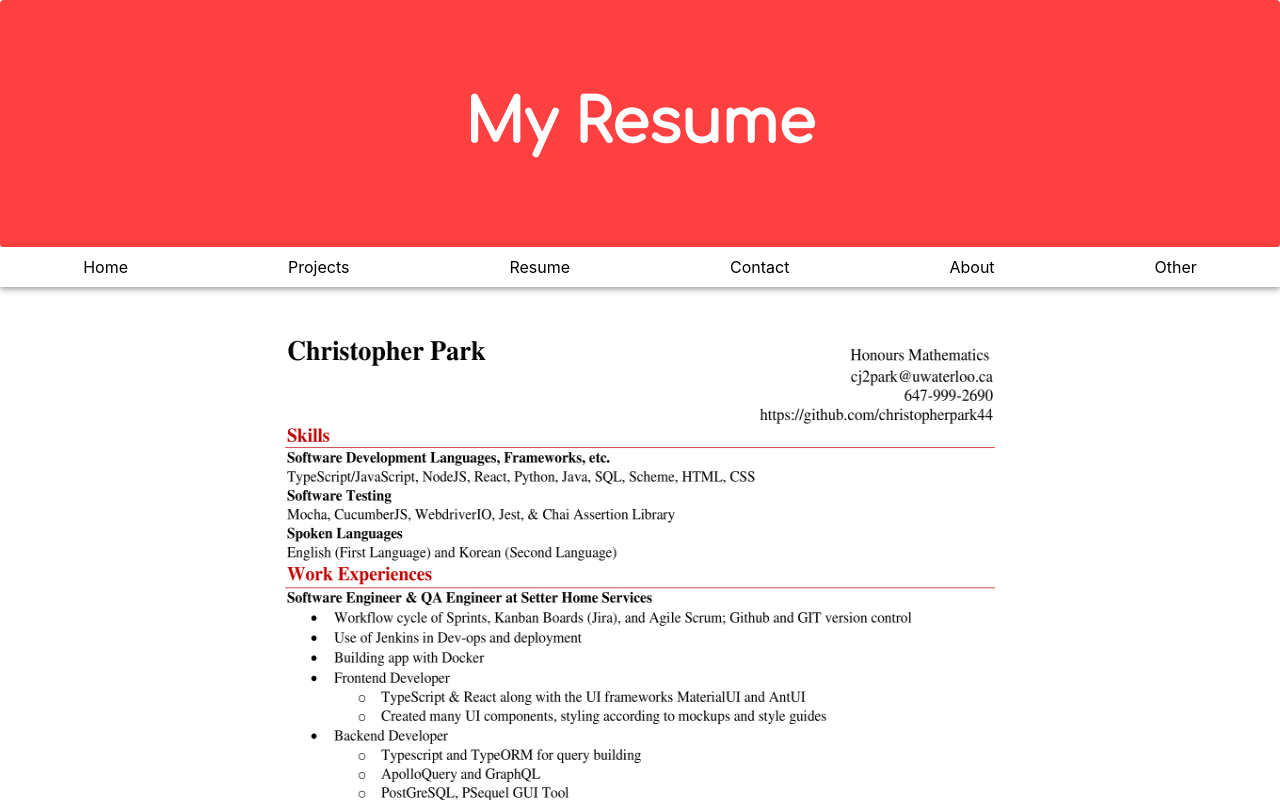
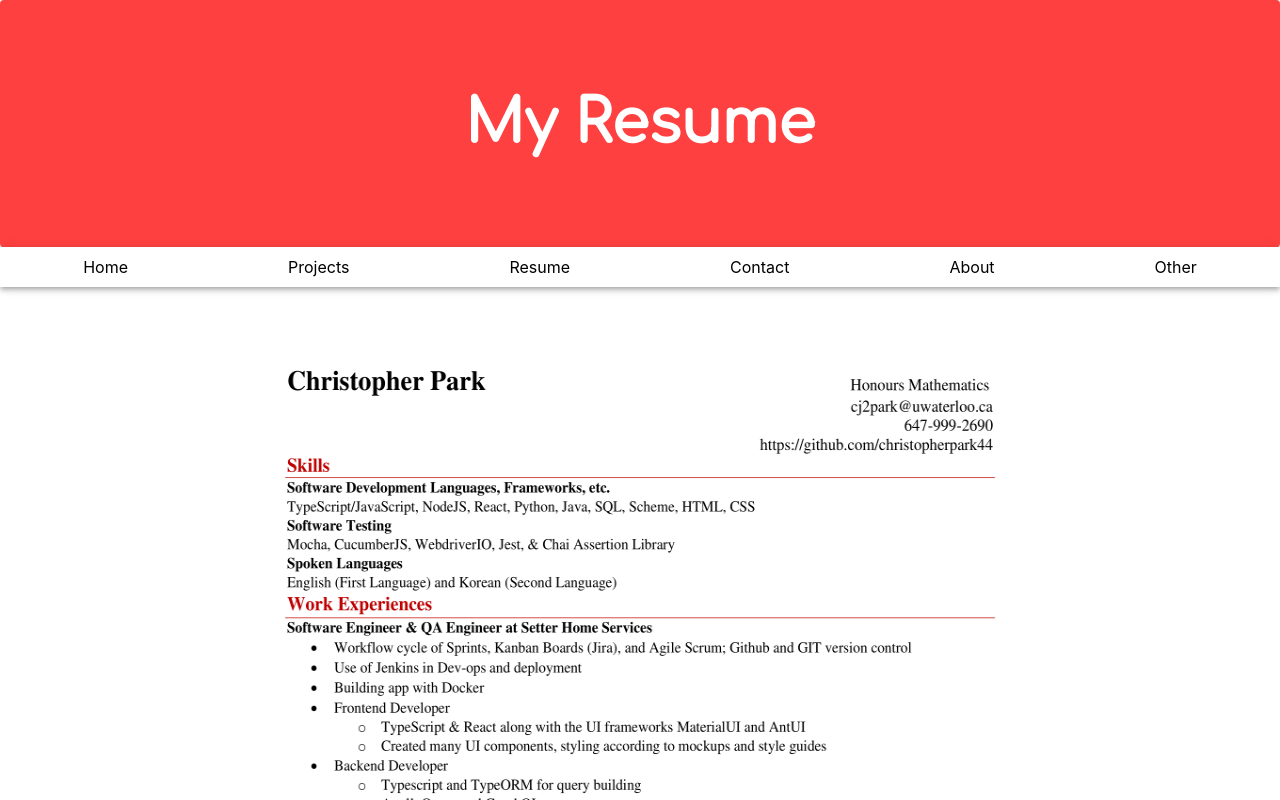
Before and after one commit to christopherpark44/my-website, a React (Create React App) app: page /resume in a window 1280 px wide. Shown: the top 800 px of the page. Built offline with nearby package versions, Linux system fonts and the light colour scheme.

Commit message:
deployment additions

```diff
--- a/package.json
+++ b/package.json
@@ -1,4 +1,5 @@
 {
+  "homepage": "https://christopherpark44.github.io/my-website/",
   "name": "my-website",
   "version": "0.1.0",
   "private": true,
@@ -23,7 +24,9 @@
     "start": "react-scripts start",
     "build": "react-scripts build",
     "test": "react-scripts test",
-    "eject": "react-scripts eject"
+    "eject": "react-scripts eject",
+    "predeploy": "npm run build",
+    "deploy": "gh-pages -b master -d build"
   },
   "eslintConfig": {
     "extends": "react-app"
@@ -45,6 +48,7 @@
     "@babel/preset-env": "^7.10.2",
     "@types/styled-components": "^5.1.0",
     "babel-plugin-styled-components": "^1.10.7",
+    "gh-pages": "^3.1.0",
     "source-map-loader": "^1.0.0",
     "ts-loader": "^7.0.5",
     "typescript": "^3.9.5"
--- a/src/pages/homepage.tsx
+++ b/src/pages/homepage.tsx
@@ -20,7 +20,8 @@ export default function HomePage() {
         <Container disableGutters>
             <HomeHeader/>
             <GlobalTabs/>
-                <Card>
+            <br/>
+            <Card>
                 <IntroText>
                     Hi, my name is Christopher.
                 </IntroText>
@@ -28,7 +29,8 @@ export default function HomePage() {
                     I'm a 2nd year University of Waterloo Mathematics Program Student
                 </DescriptionText>
                 <DescriptionText>and Software Developer</DescriptionText>
-                </Card>
+            </Card>
+            <br/>
             <Footer/>
         </Container>
     )
--- a/src/pages/resumepage.tsx
+++ b/src/pages/resumepage.tsx
@@ -2,8 +2,9 @@ import React from 'react';
 import { GlobalTabs , PageHeader } from '../components/common';
 import styled from 'styled-components';
 
-const ResumeImage = styled.img`
-    margin: 10px;
+const ResumeImageContainer = styled.div`
+    && {
+        margin: 20px;
 `
 
 export default function ResumePage () {
@@ -11,7 +12,10 @@ export default function ResumePage () {
         <div>
             <PageHeader PageName = "My Resume"/>
             <GlobalTabs/>
-            <ResumeImage src={require('../resources/resume.png')} alt="Cannot Load" width="800" height="1100"/>
+            <br/>
+            <ResumeImageContainer>
+                <img src={require('../resources/resume.png')} alt="Cannot Load" width="800" height="1100"/>
+            </ResumeImageContainer>
         </div>
     )
 }
```
Also changed, not shown: 1 other file (tests, documents, lock files or other folders).
